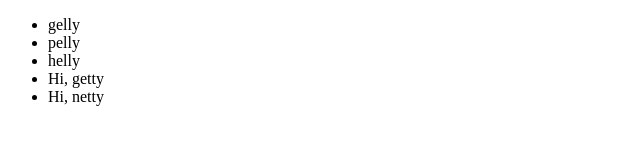
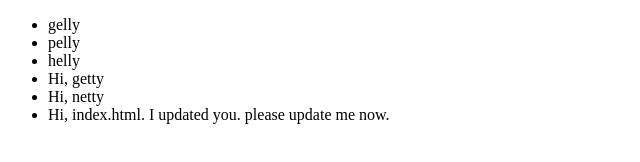
Before and after one commit to Aqurds/Testing-multiple-user-commit, a plain HTML site: page index2.html in a window 1280 px wide. Shown: the whole page, without its empty margins (0-640 px from the left). Drawn offline with Linux system fonts and the light colour scheme.

Commit message:
new greeting message added too

```diff
--- a/index2.html
+++ b/index2.html
@@ -11,6 +11,7 @@
       <li>helly</li>
       <li>Hi, getty</li>
       <li>Hi, netty</li>
+      <li>Hi, index.html. I updated you. please update me now.</li>
     </ul>
   </body>
 </html>
```
